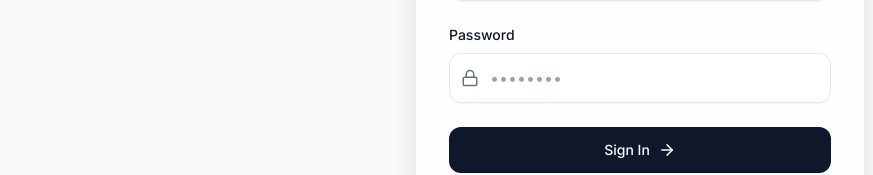
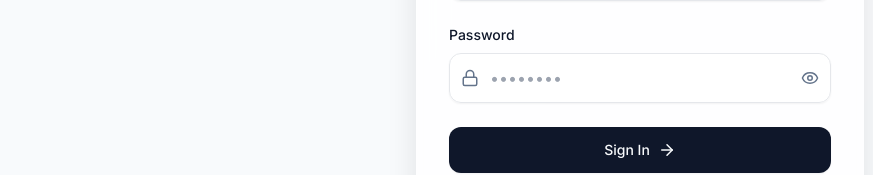
Before and after one commit to astitwaraj/queueseva, a Next.js app: page /vendor/login in a window 1280 px wide. Shown: the part 378-553 px from the top of the page, without its empty margins (0-873 px from the left). Built offline with nearby package versions, Linux system fonts and the light colour scheme; no server answers.

Commit message:
Added show/hide password toggle to login pages

```diff
--- a/src/app/customer/login/page.tsx
+++ b/src/app/customer/login/page.tsx
@@ -3,7 +3,7 @@
 import { useState } from 'react';
 import { useRouter } from 'next/navigation';
 import { loginCustomer, registerCustomer } from '@/lib/firebase/auth';
-import { User, Lock, Mail, ArrowRight, Loader2, ChevronLeft } from 'lucide-react';
+import { User, Lock, Mail, ArrowRight, Loader2, ChevronLeft, Eye, EyeOff } from 'lucide-react';
 import { motion } from 'framer-motion';
 
 export default function CustomerAuth() {
@@ -11,6 +11,7 @@ export default function CustomerAuth() {
   const [name, setName] = useState('');
   const [email, setEmail] = useState('');
   const [password, setPassword] = useState('');
+  const [showPassword, setShowPassword] = useState(false);
   const [loading, setLoading] = useState(false);
   const [error, setError] = useState('');
   const router = useRouter();
@@ -112,13 +113,20 @@ export default function CustomerAuth() {
                   <Lock size={18} />
                 </div>
                 <input
-                  type="password"
+                  type={showPassword ? "text" : "password"}
                   value={password}
                   onChange={(e) => setPassword(e.target.value)}
-                  className="block w-full pl-10 pr-3 py-3 border border-foreground/10 rounded-xl bg-background-card text-foreground focus:outline-none focus:ring-2 focus:ring-cyan-500/50 transition-all shadow-sm"
+                  className="block w-full pl-10 pr-10 py-3 border border-foreground/10 rounded-xl bg-background-card text-foreground focus:outline-none focus:ring-2 focus:ring-cyan-500/50 transition-all shadow-sm"
                   placeholder="••••••••"
                   required
                 />
+                <button
+                  type="button"
+                  onClick={() => setShowPassword(!showPassword)}
+                  className="absolute inset-y-0 right-0 pr-3 flex items-center text-foreground-muted hover:text-foreground transition-colors"
+                >
+                  {showPassword ? <EyeOff size={18} /> : <Eye size={18} />}
+                </button>
               </div>
             </div>
 
--- a/src/app/vendor/login/page.tsx
+++ b/src/app/vendor/login/page.tsx
@@ -3,13 +3,14 @@
 import { useState } from 'react';
 import { useRouter } from 'next/navigation';
 import { loginVendor, registerVendor } from '@/lib/firebase/auth';
-import { Lock, Mail, ArrowRight, Loader2, ChevronLeft } from 'lucide-react';
+import { Lock, Mail, ArrowRight, Loader2, ChevronLeft, Eye, EyeOff } from 'lucide-react';
 import { motion } from 'framer-motion';
 
 export default function VendorAuth() {
   const [isLogin, setIsLogin] = useState(true);
   const [email, setEmail] = useState('');
   const [password, setPassword] = useState('');
+  const [showPassword, setShowPassword] = useState(false);
   const [loading, setLoading] = useState(false);
   const [error, setError] = useState('');
   const router = useRouter();
@@ -93,13 +94,20 @@ export default function VendorAuth() {
                   <Lock size={18} />
                 </div>
                 <input
-                  type="password"
+                  type={showPassword ? "text" : "password"}
                   value={password}
                   onChange={(e) => setPassword(e.target.value)}
-                  className="block w-full pl-10 pr-3 py-3 border border-foreground/10 rounded-xl bg-background-card text-foreground focus:outline-none focus:ring-2 focus:ring-cyan-500/50 transition-all shadow-sm"
+                  className="block w-full pl-10 pr-10 py-3 border border-foreground/10 rounded-xl bg-background-card text-foreground focus:outline-none focus:ring-2 focus:ring-cyan-500/50 transition-all shadow-sm"
                   placeholder="••••••••"
                   required
                 />
+                <button
+                  type="button"
+                  onClick={() => setShowPassword(!showPassword)}
+                  className="absolute inset-y-0 right-0 pr-3 flex items-center text-foreground-muted hover:text-foreground transition-colors"
+                >
+                  {showPassword ? <EyeOff size={18} /> : <Eye size={18} />}
+                </button>
               </div>
             </div>
 
```
